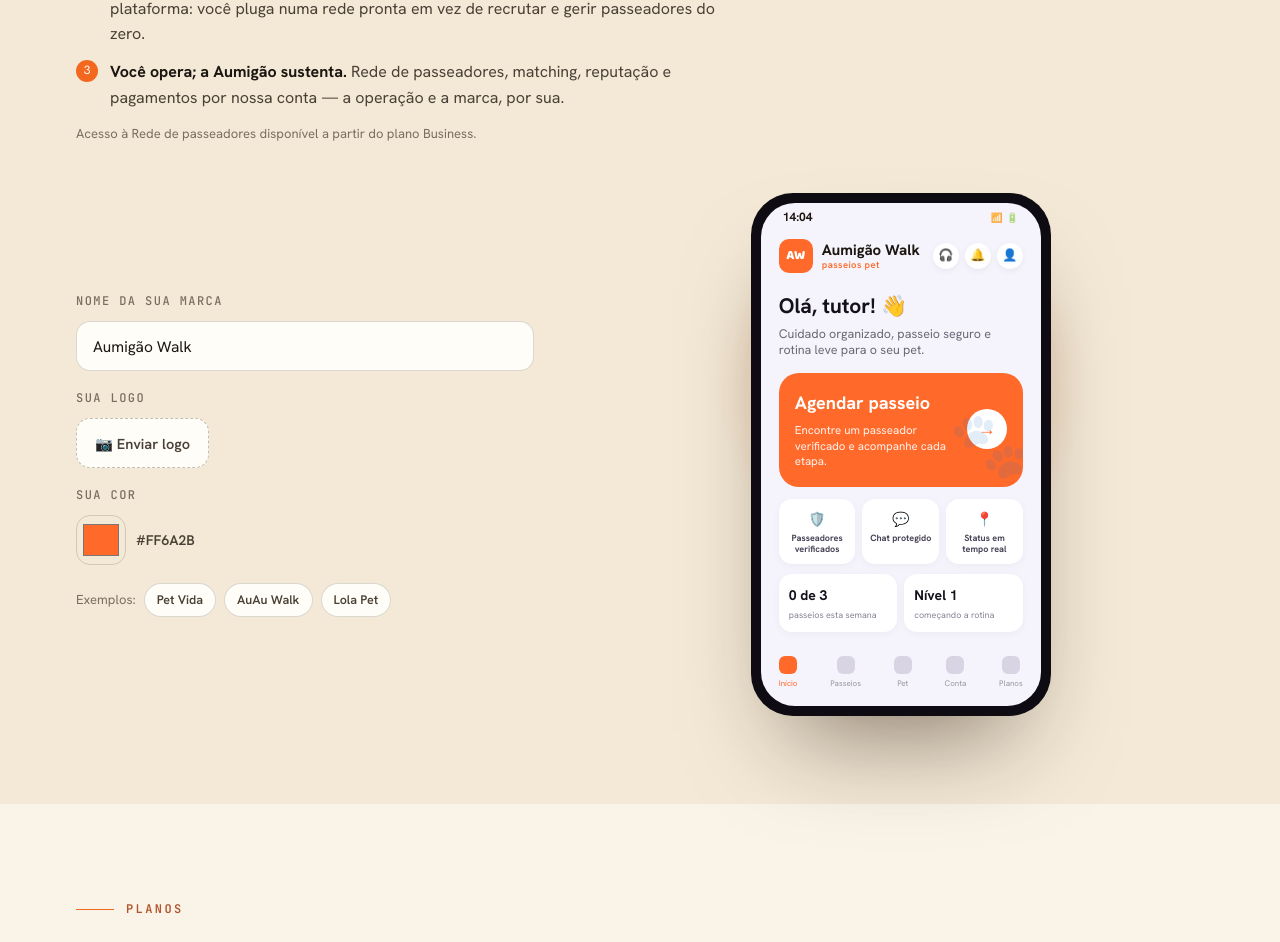
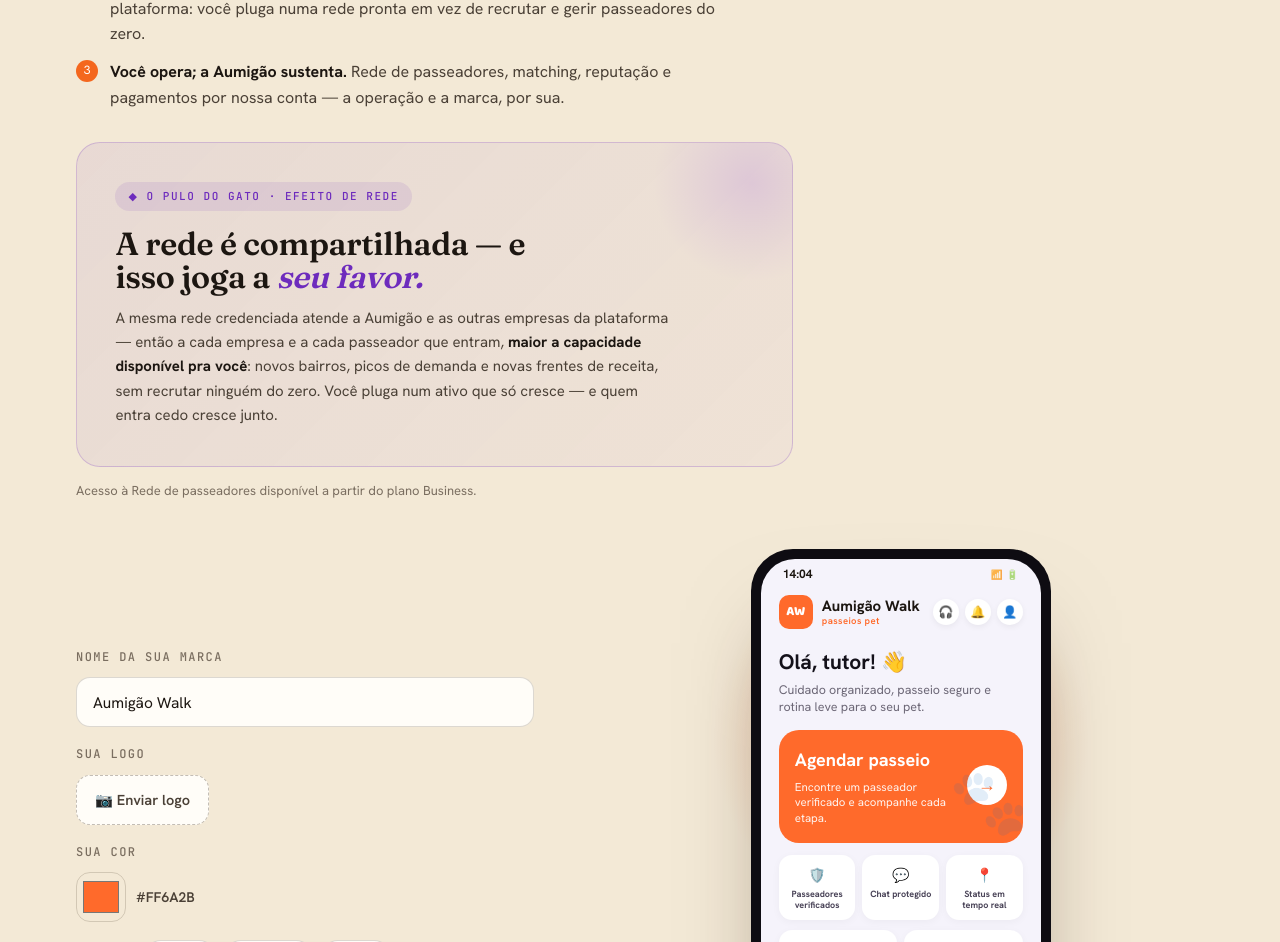
Before and after one commit to carlosmagnonadal-max/aumigao-site, a Next.js app: page /proto in a window 1280 px wide. Shown: the part 3315-4257 px from the top of the page. Built offline with nearby package versions, Linux system fonts and the light colour scheme; no server answers.

Commit message:
feat(site): destaque 'efeito de rede' na secao white-label — rede compartilhada (Aumigao + tenants) como ativo que so cresce

```diff
--- a/components/EditorialHomeV2.tsx
+++ b/components/EditorialHomeV2.tsx
@@ -79,6 +79,11 @@
               <li className={s.li}><span className={s.liDot}>2</span><span><b style={{ color: "var(--ink)" }}>Os passeadores são da rede Aumigão.</b> Credenciados, avaliados e mantidos pela plataforma: você pluga numa rede pronta em vez de recrutar e gerir passeadores do zero.</span></li>
               <li className={s.li}><span className={s.liDot}>3</span><span><b style={{ color: "var(--ink)" }}>Você opera; a Aumigão sustenta.</b> Rede de passeadores, matching, reputação e pagamentos por nossa conta — a operação e a marca, por sua.</span></li>
             </ul>
+            <div className={s.netCallout}>
+              <span className={s.netCalloutLabel}>◆ O pulo do gato · efeito de rede</span>
+              <h3 className={s.netCalloutTitle}>A rede é compartilhada — e isso joga a <em>seu favor.</em></h3>
+              <p className={s.netCalloutText}>A mesma rede credenciada atende a Aumigão e as outras empresas da plataforma — então a cada empresa e a cada passeador que entram, <b style={{ color: "var(--ink)" }}>maior a capacidade disponível pra você</b>: novos bairros, picos de demanda e novas frentes de receita, sem recrutar ninguém do zero. Você pluga num ativo que só cresce — e quem entra cedo cresce junto.</p>
+            </div>
             <p className={s.plansNote} style={{ marginTop: 14 }}>Acesso à Rede de passeadores disponível a partir do plano Business.</p>
           </Reveal>
           <div style={{ marginTop: "clamp(36px,6vh,64px)" }}>
--- a/components/editorial-home.module.css
+++ b/components/editorial-home.module.css
@@ -109,6 +109,14 @@
 .planCta:hover { transform: translateY(-2px); }
 .plansNote { margin-top: 22px; font-size: 13px; color: var(--muted); }
 
+/* ── DESTAQUE EFEITO DE REDE (white-label) ── */
+.netCallout { margin-top: clamp(26px,4vh,38px); max-width: 80ch; border-radius: 24px; padding: clamp(26px,3vw,40px); background: linear-gradient(135deg, rgba(109,43,189,.08), rgba(143,69,221,.035)); border: 1px solid rgba(109,43,189,.22); position: relative; overflow: hidden; }
+.netCallout::after { content: ""; position: absolute; right: -60px; top: -60px; width: 200px; height: 200px; border-radius: 50%; background: radial-gradient(circle, rgba(143,69,221,.16), transparent 70%); pointer-events: none; }
+.netCalloutLabel { display: inline-flex; align-items: center; gap: 8px; font-family: var(--font-mono), monospace; font-size: 11px; letter-spacing: .14em; text-transform: uppercase; color: var(--roxo); background: rgba(109,43,189,.1); padding: 6px 13px; border-radius: 30px; }
+.netCalloutTitle { font-family: var(--font-fraunces), serif; font-weight: 600; font-size: clamp(23px,2.5vw,34px); line-height: 1.04; letter-spacing: -.01em; margin: 16px 0 12px; color: var(--ink); max-width: 22ch; }
+.netCalloutTitle em { font-style: italic; color: var(--roxo); }
+.netCalloutText { font-size: clamp(15px,1.1vw,17px); line-height: 1.62; color: var(--ink2); margin: 0; max-width: 66ch; position: relative; }
+
 /* ── BAIXAR APPS ── */
 .downloads { display: grid; grid-template-columns: repeat(2,1fr); gap: clamp(16px,2vw,24px); margin-top: clamp(34px,5vh,56px); }
 @media (max-width: 760px) { .downloads { grid-template-columns: 1fr; } }
```
